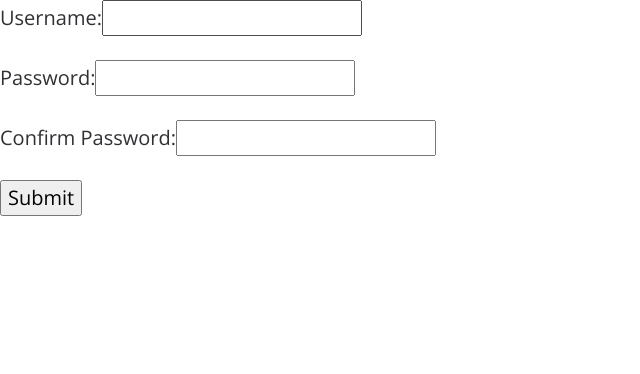
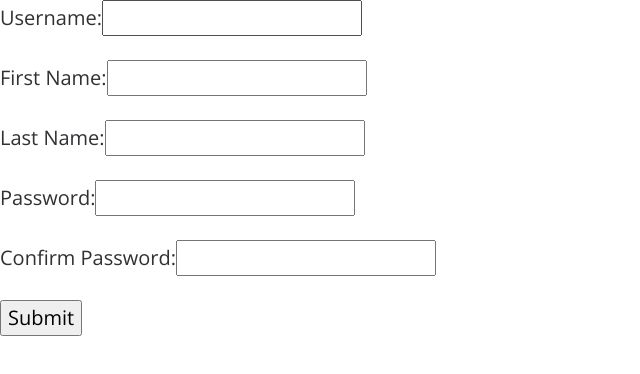
Before and after one commit to akpersad/LetsWatchThis, a React app: page /registration in a window 1280 px wide. Shown: the top 374 px of the page, without its empty margins (0-640 px from the left). Built offline with nearby package versions, Linux system fonts and the light colour scheme.

Commit message:
Added First and Last name to the mix

```diff
--- a/server.js
+++ b/server.js
@@ -55,7 +55,9 @@ app.get("/api/test", (req, res) => {
 app.post("/api/registration", (req, res) => {
 	const credentialsCombo = {
 		username: req.body.username,
-		password: bcrypt.hashSync(req.body.password, salt)
+		password: bcrypt.hashSync(req.body.password, salt),
+		first_name: req.body.firstName,
+		last_name: req.body.lastName
 	};
 
 	pool.query(
@@ -75,7 +77,7 @@ app.post("/api/registration", (req, res) => {
 						res.send(err);
 					} else {
 						pool.query(
-							`SELECT id, username FROM users WHERE id = '${response.insertId}' LIMIT 1`,
+							`SELECT * FROM users WHERE id = '${response.insertId}' LIMIT 1`,
 							(returnedError, registeredRow) => {
 								if (returnedError) {
 									res.send(returnedError);
--- a/src/components/appContainer/appContainerReducer.js
+++ b/src/components/appContainer/appContainerReducer.js
@@ -2,7 +2,7 @@ const initialState = {
 	initialText: "Hello World",
 	initialHash: {},
 	isLoggedIn: false,
-	userInfo: { username: "", id: "" },
+	userInfo: { username: "", id: "", firstName: "", lastName: "" },
 	showList: []
 };
 
--- a/src/components/login/login.jsx
+++ b/src/components/login/login.jsx
@@ -48,6 +48,8 @@ class Login extends Component {
         if (response.data.response) {
           app.userInfo.username = response.data.username;
           app.userInfo.id = response.data.id;
+          app.userInfo.firstName = response.data.first_name;
+          app.userInfo.lastName = response.data.last_name;
           app.isLoggedIn = true;
 
           store.dispatch({
--- a/src/components/registration/registration.jsx
+++ b/src/components/registration/registration.jsx
@@ -10,6 +10,8 @@ class Registration extends Component {
     this.state = {
       username: "",
       password: "",
+      firstName: "",
+      lastName: "",
       confirmPass: "",
       validForm: true
     };
@@ -40,7 +42,7 @@ class Registration extends Component {
   }
 
   handleSubmit() {
-    const { validForm, username, password } = this.state;
+    const { validForm, username, password, firstName, lastName } = this.state;
     const { app } = store.getState();
     const { history } = this.props;
 
@@ -50,7 +52,9 @@ class Registration extends Component {
           "/api/registration",
           {
             username,
-            password
+            password,
+            firstName,
+            lastName
           },
           {
             headers: {
@@ -62,6 +66,8 @@ class Registration extends Component {
           if (response.data.registationSuccess) {
             app.userInfo.username = response.data.registeredRow[0].username;
             app.userInfo.id = response.data.registeredRow[0].id;
+            app.userInfo.firstName = response.data.registeredRow[0].first_name;
+            app.userInfo.lastName = response.data.registeredRow[0].last_name;
             app.isLoggedIn = true;
 
             store.dispatch({
@@ -93,7 +99,7 @@ class Registration extends Component {
   }
 
   render() {
-    const { username, password, confirmPass, validForm } = this.state;
+    const { username, password, firstName, lastName, confirmPass, validForm } = this.state;
     return (
       <>
         <div className="form-group">
@@ -104,6 +110,32 @@ class Registration extends Component {
               type="text"
               name="username"
               value={username}
+              onChange={e => this.handleChange(e)}
+            />
+          </label>
+        </div>
+
+        <div className="form-group">
+          <label htmlFor="fName">
+            First Name:
+            <input
+              id="fName"
+              type="text"
+              name="firstName"
+              value={firstName}
+              onChange={e => this.handleChange(e)}
+            />
+          </label>
+        </div>
+
+        <div className="form-group">
+          <label htmlFor="lName">
+            Last Name:
+            <input
+              id="lName"
+              type="text"
+              name="lastName"
+              value={lastName}
               onChange={e => this.handleChange(e)}
             />
           </label>
```
Also changed, not shown: serverApp/controllers/reg.controller.js (+8 -2 lines).
